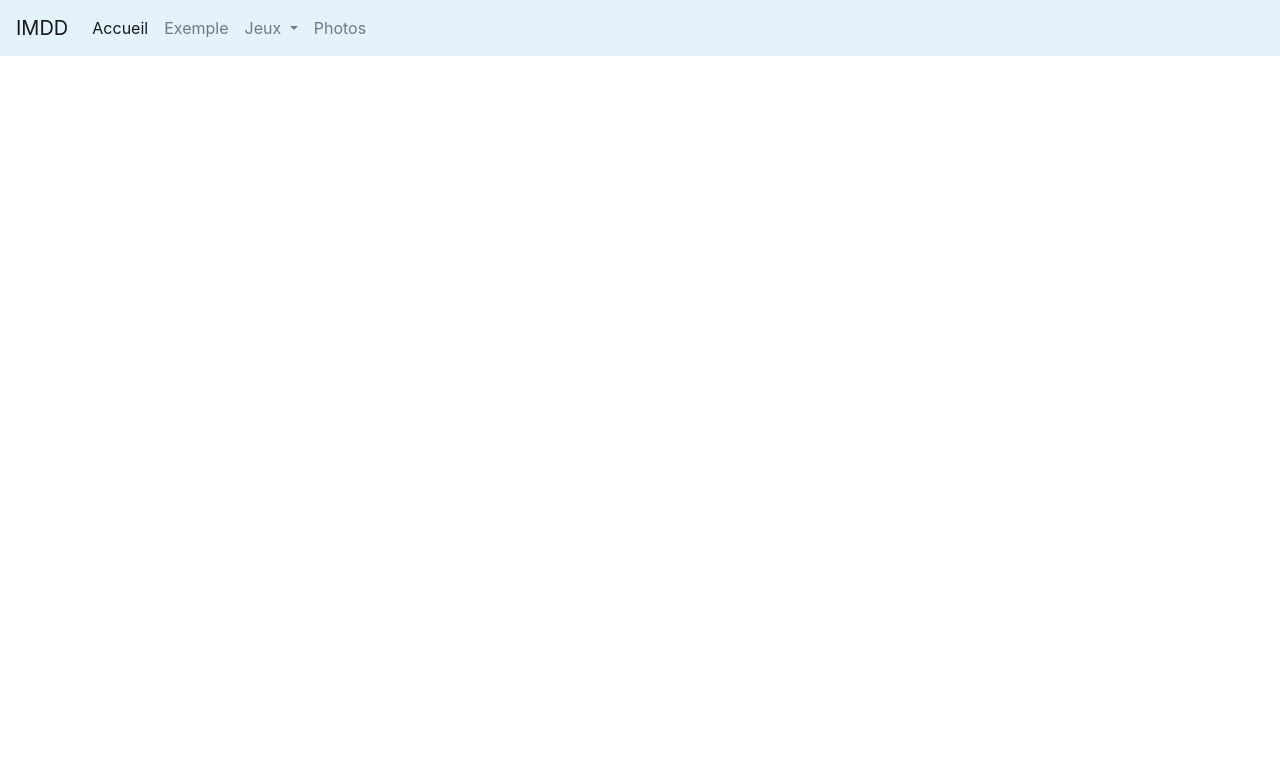
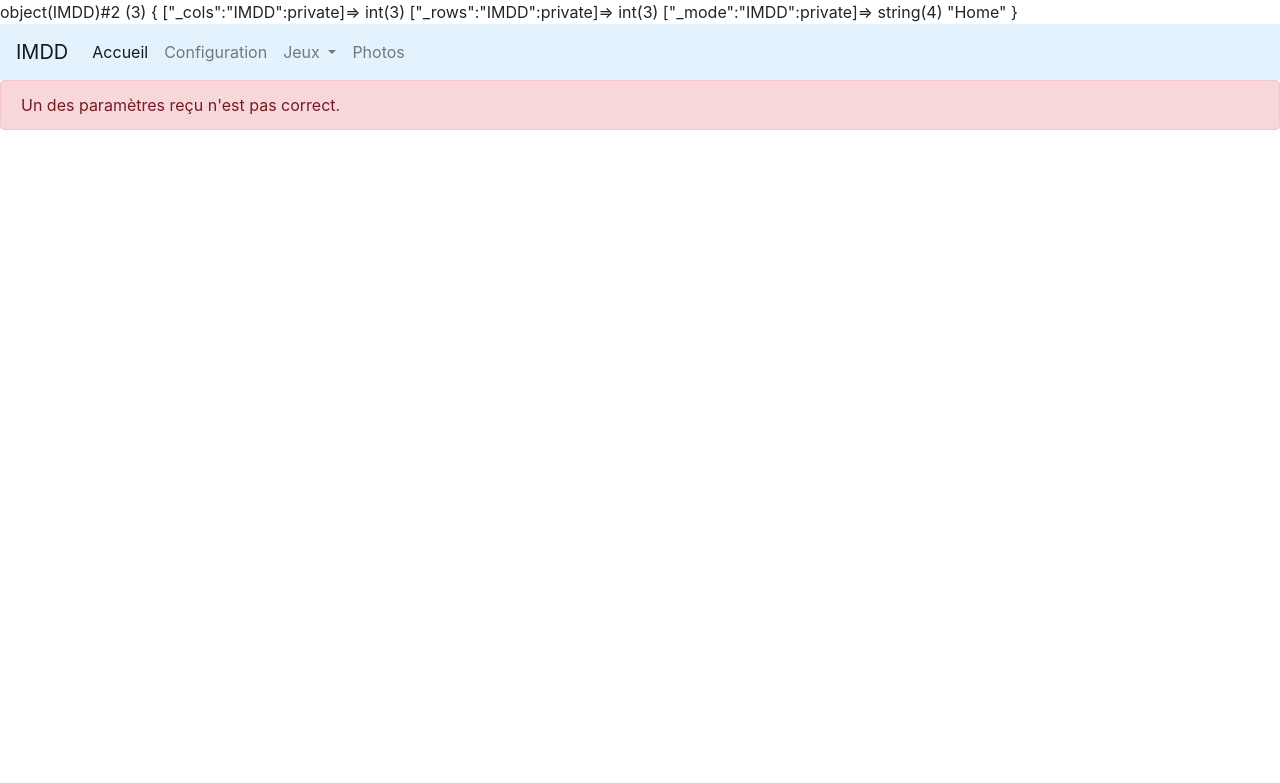
Before and after one commit to dario-cfpt/IMDD, a PHP site: page / in a window 1280 px wide. Shown: the top 783 px of the page. Run offline with PHP 8.4, Linux system fonts and the light colour scheme; some libraries are stand-ins or nearby versions.

Commit message:
final update imdd class php

```diff
--- a/IMDD/DF/index.php
+++ b/IMDD/DF/index.php
@@ -12,11 +12,12 @@ $errormsg;
 $title;
 
 if (empty($index)) {
-    $errormsg = "Aucun paramètre reçu n'est correct.";
+    $errormsg = "Un des paramètres reçu n'est pas correct.";
     $title = "Home";
 } else {
     $title = $index;
 }
+var_dump(IMDD::getInstance());
 ?>
 <html>
 <head>
@@ -54,7 +55,7 @@ if (empty($index)) {
                 <a class="nav-link" href="#">Accueil <span class="sr-only">(current)</span></a>
             </li>
             <li class="nav-item">
-                <a class="nav-link" href="#">Exemple</a>
+                <a class="nav-link" href="#">Configuration</a>
             </li>
             <li class="nav-item dropdown">
                 <a class="nav-link dropdown-toggle" href="#" id="dropdownGames" role="button" data-toggle="dropdown"
@@ -74,5 +75,8 @@ if (empty($index)) {
         </ul>
     </div>
 </nav>
+<?php if (isset($errormsg)) { ?>
+    <div class="alert alert-danger"><?= $errormsg; ?></div>
+<?php } ?>
 </body>
 </html>
--- a/IMDD/DF/php/imdd.php
+++ b/IMDD/DF/php/imdd.php
@@ -10,7 +10,8 @@ class IMDD
 {
     const DEFAULT_COLUMNS = 3;
     const DEFAULT_ROWS = 3;
-    const MODES = array("Tic Tac Toe","Taquin","Snake");
+    const DEFAULT_MODE = 0;
+    const MODES = array(0 => "Home", 1 => "TicTacToe", 2 => "Taquin", 3 => "Snake");
 
     private static $_objInstance;
 
@@ -22,6 +23,7 @@ class IMDD
     {
         $this->setCols(self::DEFAULT_COLUMNS);
         $this->setRows(self::DEFAULT_ROWS);
+        $this->setMode(self::MODES[self::DEFAULT_MODE]);
     }
 
     public static function getInstance()
@@ -56,11 +58,13 @@ class IMDD
         $this->_rows = $n;
     }
 
-    public function getMode(){
+    public function getMode()
+    {
         return $this->_mode;
     }
 
-    public function setMode($m){
+    public function setMode($m)
+    {
         $this->_mode = $m;
     }
 }
```
